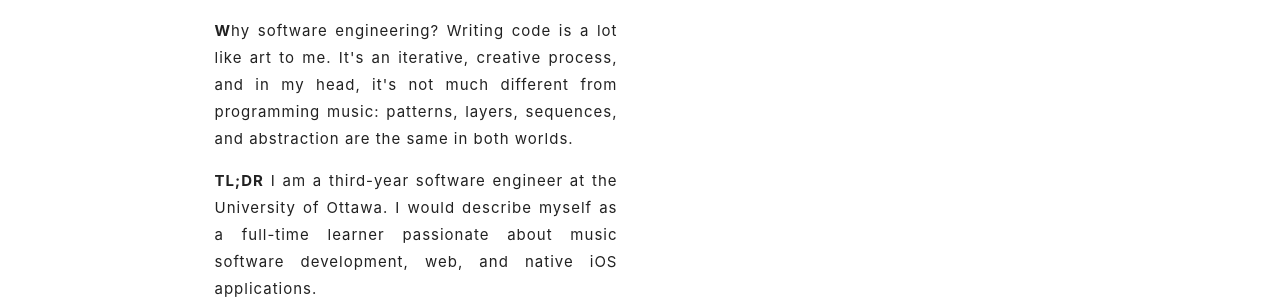
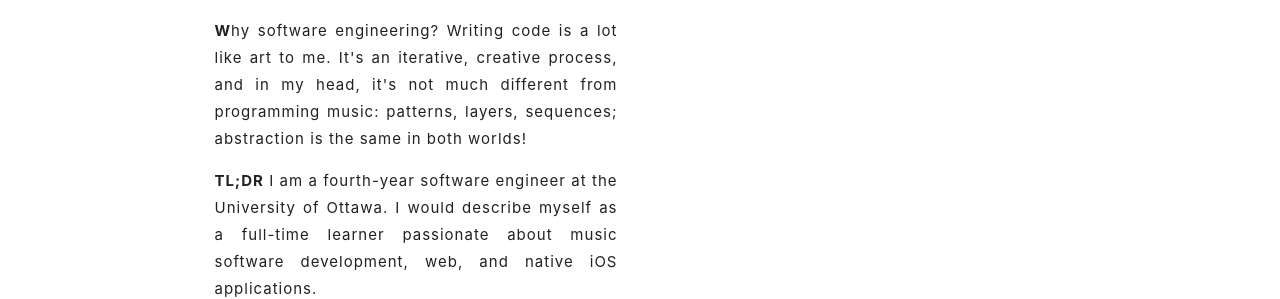
Before and after one commit to anthonyanader/personalBlog, a Jekyll site: the page built from about.html, in a window 1280 px wide and 900 px high, scrolled down 283 px. Shown: the part 520-819 px from the top of the window. Built offline with Jekyll 4.4.1, drawn with Linux system fonts in a browser that asks for light colours.

Commit message:
updated story section

```diff
--- a/about.html
+++ b/about.html
@@ -19,9 +19,9 @@ title: Anthony A. Nader | Story
 
                     <p class="story-text"><b>I</b> complimented my artistic venture with a business degree from John Molson School of Business (Concordia). Once I graduated, I had a decision to make, either pursue a master's degree in business studies or, go down an entirely different and technical path. I chose the latter and moved to Ottawa to pursue an engineering degree.</p>
 
-                    <p class="story-text"><b>W</b>hy software engineering? Writing code is a lot like art to me. It's an iterative, creative process, and in my head, it's not much different from programming music: patterns, layers, sequences, and abstraction are the same in both worlds.</p>
+                    <p class="story-text"><b>W</b>hy software engineering? Writing code is a lot like art to me. It's an iterative, creative process, and in my head, it's not much different from programming music: patterns, layers, sequences; abstraction is the same in both worlds!</p>
 
-                    <p class="story-text"><b>TL;DR</b> I am a third-year software engineer at the University of Ottawa. I would describe myself as a full-time learner passionate about music software development, web, and native iOS applications.</p>
+                    <p class="story-text"><b>TL;DR</b> I am a fourth-year software engineer at the University of Ottawa. I would describe myself as a full-time learner passionate about music software development, web, and native iOS applications.</p>
                 </div>
             </div>
             {% include timeline.html %}
```
